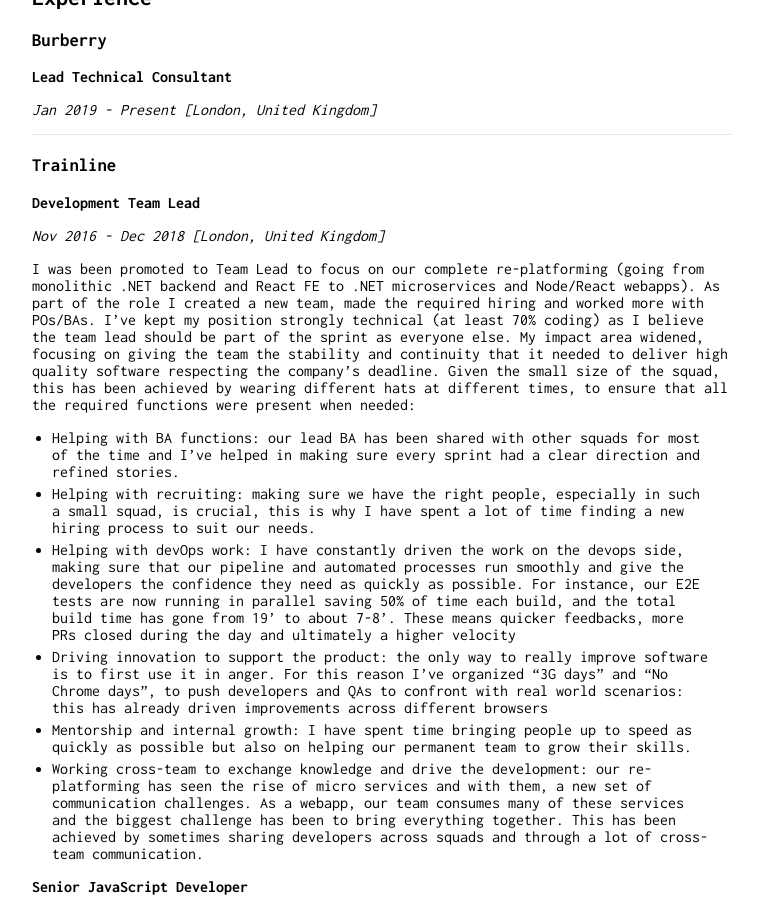
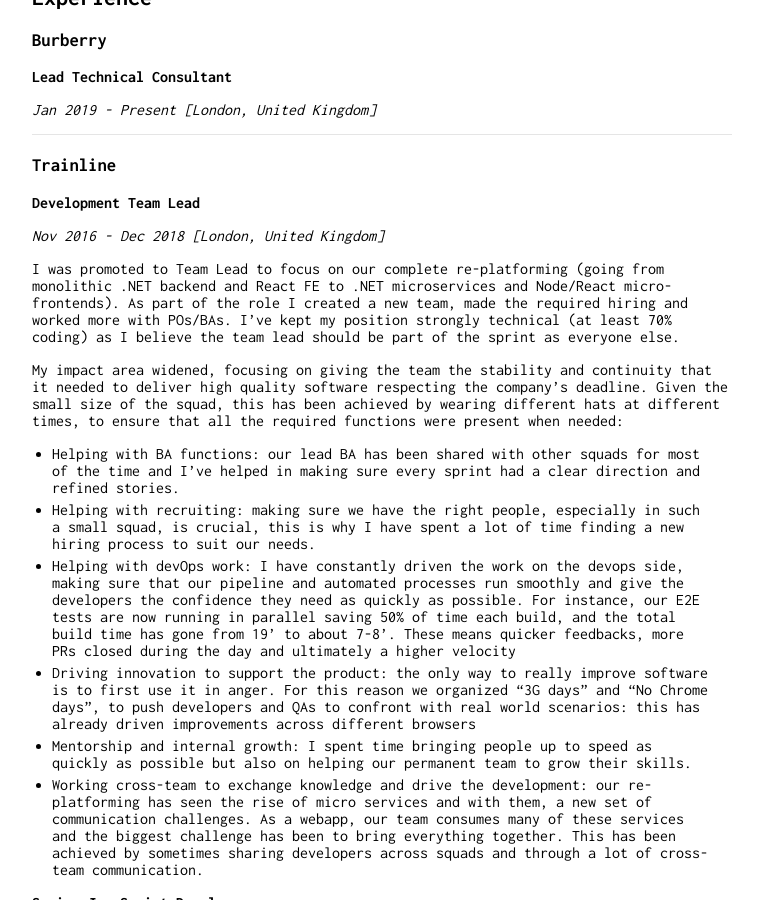
Before and after one commit to ricca509/ricca509.github.io, a Jekyll site: the page built from index.md, in a window 1280 px wide and 900 px high, scrolled down 596 px. Shown: the whole window, without its empty margins (258-1017 px from the left). Built offline with Jekyll 4.4.1, drawn with Linux system fonts in a browser that asks for light colours; our own code applies the rules of GitHub Pages for plain Markdown files.

Commit message:
Generic wording update

```diff
--- a/index.md
+++ b/index.md
@@ -40,32 +40,23 @@ _Jan 2019 - Present [London, United Kingdom]_
 
 _Nov 2016 - Dec 2018 [London, United Kingdom]_
 
-I was been promoted to Team Lead to focus on our complete re-platforming (going from monolithic .NET backend and React FE to .NET microservices and Node/React webapps). As part of the role I created a new team, made the required hiring and worked more with POs/BAs. I’ve kept my position strongly technical (at least 70% coding) as I believe the team lead should be part of the sprint as everyone else. My impact area widened, focusing on giving the team the stability and continuity that it needed to deliver high quality software respecting the company's deadline. Given the small size of the squad, this has been achieved by wearing different hats at different times, to ensure that all the required functions were present when needed:
+I was promoted to Team Lead to focus on our complete re-platforming (going from monolithic .NET backend and React FE to .NET microservices and Node/React micro-frontends). As part of the role I created a new team, made the required hiring and worked more with POs/BAs. I’ve kept my position strongly technical (at least 70% coding) as I believe the team lead should be part of the sprint as everyone else.
+
+My impact area widened, focusing on giving the team the stability and continuity that it needed to deliver high quality software respecting the company's deadline. Given the small size of the squad, this has been achieved by wearing different hats at different times, to ensure that all the required functions were present when needed:
 
 - Helping with BA functions: our lead BA has been shared with other squads for
   most of the time and I've helped in making sure every sprint had a clear
   direction and refined stories.
-- Helping with recruiting: making sure we have the right people, especially in
-  such a small squad, is crucial, this is why I have spent a lot of time finding a
-  new hiring process to suit our needs.
+- Helping with recruiting: making sure we have the right people, especially in such a small squad, is crucial, this is why I have spent a lot of time finding a new hiring process to suit our needs.
 - Helping with devOps work: I have constantly driven the work on the devops
   side, making sure that our pipeline and automated processes run smoothly
-  and give the developers the confidence they need as quickly as possible. For
-  instance, our E2E tests are now running in parallel saving 50% of time each
-  build, and the total build time has gone from 19' to about 7-8'. These means
-  quicker feedbacks, more PRs closed during the day and ultimately a higher
-  velocity
+  and give the developers the confidence they need as quickly as possible. For instance, our E2E tests are now running in parallel saving 50% of time each build, and the total build time has gone from 19' to about 7-8'. These means quicker feedbacks, more PRs closed during the day and ultimately a higher velocity
 - Driving innovation to support the product: the only way to really improve
-  software is to first use it in anger. For this reason I've organized “3G days”
-  and “No Chrome days”, to push developers and QAs to confront with real
-  world scenarios: this has already driven improvements across different
-  browsers
-- Mentorship and internal growth: I have spent time bringing people up to
-  speed as quickly as possible but also on helping our permanent team to grow
-  their skills.
+  software is to first use it in anger. For this reason we organized “3G days” and “No Chrome days”, to push developers and QAs to confront with real world scenarios: this has already driven improvements across different browsers
+- Mentorship and internal growth: I spent time bringing people up to
+  speed as quickly as possible but also on helping our permanent team to grow their skills.
 - Working cross-team to exchange knowledge and drive the development: our
-  re-platforming has seen the rise of micro services and with them, a new set
-  of communication challenges. As a webapp, our team consumes many of
+  re-platforming has seen the rise of micro services and with them, a new set of communication challenges. As a webapp, our team consumes many of
   these services and the biggest challenge has been to bring everything
   together. This has been achieved by sometimes sharing developers across
   squads and through a lot of cross-team communication.
```
